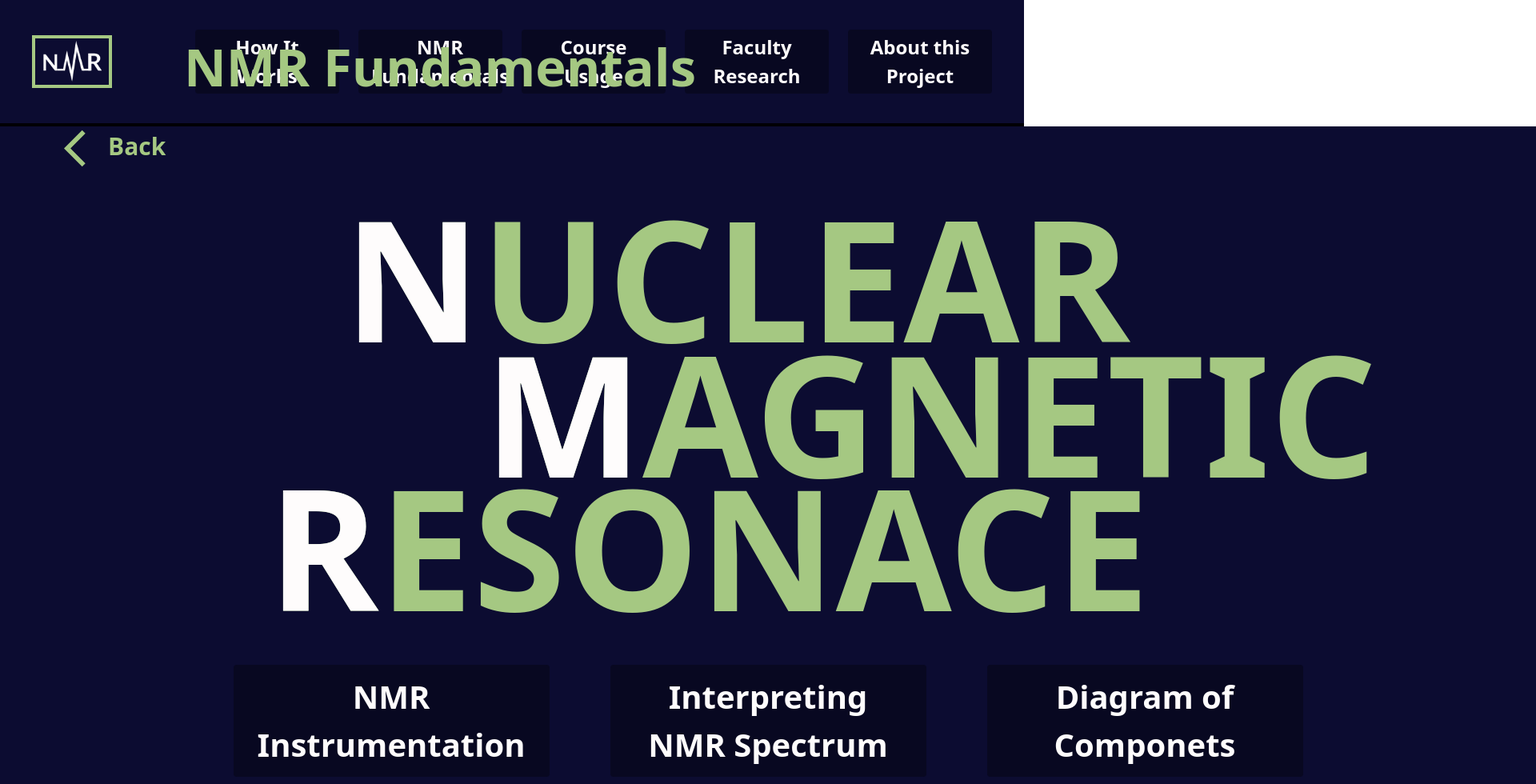
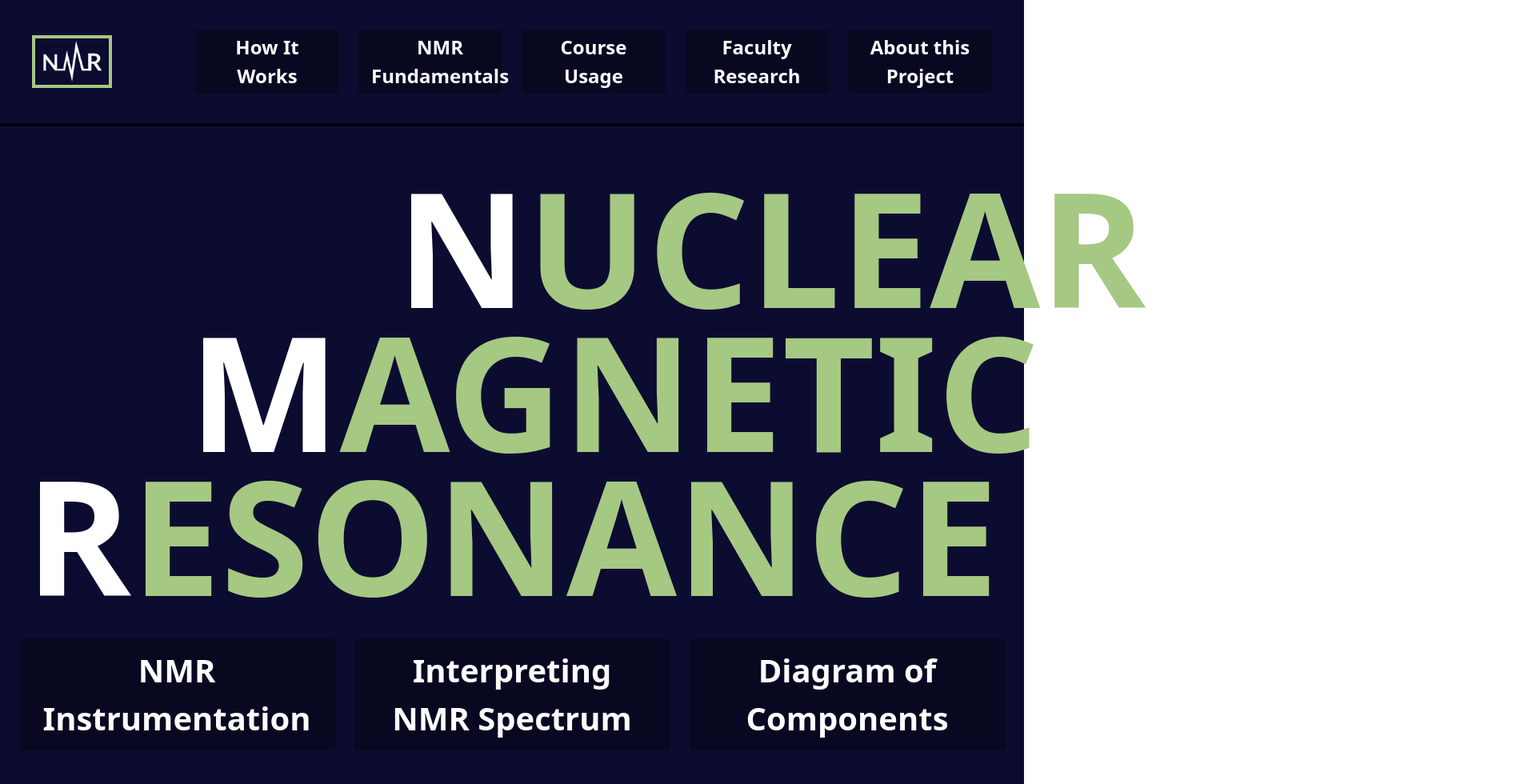
Before and after one commit to phucho0307/NMR-Display, a React (Vite) app in the folder frontend/: page /nmr-fundamentals in a window 1280 px wide. Shown: the top 980 px of the page at 80% size, 1920 px wide, since content can reach past the window. Built offline with nearby package versions, Linux system fonts and the light colour scheme.

Commit message:
I added the back buttons to the write places as well some documentation

```diff
--- a/frontend/src/pages/AboutProj.tsx
+++ b/frontend/src/pages/AboutProj.tsx
@@ -1,52 +1,69 @@
+/**
+ * AboutProj Component
+ *
+ * This component renders a responsive page for the "NMR Fundamentals" section.
+ * It dynamically adjusts to different screen sizes using Tailwind CSS.
+ *
+ * Key Features:
+ * - Uses `flexbox` for layout responsiveness.
+ * - Adjusts text sizes and spacing for different screen sizes.
+ * - Provides navigation links to related sections.
+ * - Includes a back button for easy navigation.
+ */
 import { Link } from "react-router";
+import ArrowBackIosIcon from "@mui/icons-material/ArrowBackIos";
 
 export default function AboutProj() {
   return (
-    <main className="bg-[#0C0C31] w-[1920px] h-[922px]">
-      <p className="text-[#0C0C31]">hi, used to "create" the page</p>
-      <p className="absolute text-[#A5C882] text-[210px] font-bold top-[190px] left-[430px]">
-        NUCLEAR
-      </p>
-      <p className="absolute text-[#A5C882] text-[210px] font-bold top-[359px] left-[605px]">
-        MAGNETIC
-      </p>
-      <p className="absolute text-[#A5C882] text-[210px] font-bold top-[526px] left-[335px]">
-        RESONACE
-      </p>
-      <p className="absolute text-[#FEFCFC] text-[210px] font-bold top-[190px] left-[430px]">
-        N
-      </p>
-      <p className="absolute text-[#FEFCFC] text-[210px] font-bold top-[359px] left-[605px]">
-        M
-      </p>
-      <p className="absolute text-[#FEFCFC] text-[210px] font-bold top-[526px] left-[335px]">
-        R
-      </p>
+    <main className="bg-[#0C0C31] flex flex-col items-center px-4">
+      {/* Title Section */}
+      <div className="w-full text-left pt-15 pb-10">
+        <p className="text-[#A5C882] font-bold text-[200px] leading-45 ml-120">
+          <span className="text-white">N</span>
+          UCLEAR
+        </p>
+        <p className="text-[#A5C882] font-bold text-[200px] leading-45 ml-55 text-center">
+          <span className="text-white">M</span>
+          AGNETIC
+        </p>
+        <p className="text-[#A5C882] font-bold text-[200px] leading-45 text-center">
+          <span className="text-white">R</span>
+          ESONANCE
+        </p>
+      </div>
 
-      <div className="absolute top-[831px] flex space-x-[76px] w-[1920px] justify-center">
+      {/* Navigation Links */}
+      <div className="flex flex-wrap justify-center gap-6">
         <Link
           to="/about"
-          className="flex font-semibold items-center justify-center text-[40px] w-[390px] h-[100px] rounded bg-[#080821] text-center"
+          className="flex flex-col items-center justify-center font-bold text-[35px] w-[400px] h-[100px] rounded bg-[#080821] text-center p-4"
         >
           About
         </Link>
         <Link
           to="/credits"
-          className="flex font-semibold items-center justify-center  text-[40px]  w-[390px] h-[100px] rounded bg-[#080821] text-center"
+          className="flex flex-col items-center justify-center font-bold text-[40px] w-[400px] h-[100px] rounded bg-[#080821] text-center p-4"
         >
           Credits
         </Link>
         <Link
           to="/special-thanks"
-          className="flex font-semibold items-center justify-center text-[40px]  w-[390px] h-[100px] rounded bg-[#080821] text-center"
+          className="flex flex-col items-center justify-center font-bold text-[40px] w-[400px] h-[100px] rounded bg-[#080821] text-center p-4"
         >
           Special Thanks
         </Link>
       </div>
 
-      <p className="absolute text-[#A5C882] text-[70px] font-semibold top-[35px] left-[237px]">
-        About this Project
-      </p>
+      {/* Back Button */}
+      <div className="flex items-center justify-center w-full mt-10">
+        <Link
+          to="/"
+          className="flex items-center text-[#A5C882] text-[5vw] md:text-[30px] font-bold"
+        >
+          <ArrowBackIosIcon sx={{ fontSize: 55 }} />
+          <span>Back</span>
+        </Link>
+      </div>
     </main>
   );
 }
--- a/frontend/src/pages/CourseUsage.tsx
+++ b/frontend/src/pages/CourseUsage.tsx
@@ -1,32 +1,42 @@
+/**
+ * CourseUsage Component
+ *
+ * This component renders a responsive page for the "NMR Fundamentals" section.
+ * It dynamically adjusts to different screen sizes using Tailwind CSS.
+ *
+ * Key Features:
+ * - Uses `flexbox` for layout responsiveness.
+ * - Adjusts text sizes and spacing for different screen sizes.
+ * - Provides navigation links to related sections.
+ * - Includes a back button for easy navigation.
+ */
 import { Link } from "react-router";
+import ArrowBackIosIcon from "@mui/icons-material/ArrowBackIos";
 
 export default function CourseUsage() {
   return (
-    <main className="bg-[#0C0C31] w-[1920px] h-[922px]">
-      <p className="text-[#0C0C31]">hi, used to "create" the page</p>
-      <p className="absolute text-[#A5C882] text-[210px] font-bold top-[190px] left-[430px]">
-        NUCLEAR
-      </p>
-      <p className="absolute text-[#A5C882] text-[210px] font-bold top-[359px] left-[605px]">
-        MAGNETIC
-      </p>
-      <p className="absolute text-[#A5C882] text-[210px] font-bold top-[526px] left-[335px]">
-        RESONACE
-      </p>
-      <p className="absolute text-[#FEFCFC] text-[210px] font-bold top-[190px] left-[430px]">
-        N
-      </p>
-      <p className="absolute text-[#FEFCFC] text-[210px] font-bold top-[359px] left-[605px]">
-        M
-      </p>
-      <p className="absolute text-[#FEFCFC] text-[210px] font-bold top-[526px] left-[335px]">
-        R
-      </p>
+    <main className="bg-[#0C0C31] flex flex-col items-center px-4">
+      {/* Title Section */}
+      <div className="w-full text-left pt-15 pb-10">
+        <p className="text-[#A5C882] font-bold text-[200px] leading-45 ml-120">
+          <span className="text-white">N</span>
+          UCLEAR
+        </p>
+        <p className="text-[#A5C882] font-bold text-[200px] leading-45 ml-55 text-center">
+          <span className="text-white">M</span>
+          AGNETIC
+        </p>
+        <p className="text-[#A5C882] font-bold text-[200px] leading-45 text-center">
+          <span className="text-white">R</span>
+          ESONANCE
+        </p>
+      </div>
 
-      <div className="absolute top-[831px] flex space-x-[76px] w-[1920px] justify-center">
+      {/* Navigation Links */}
+      <div className="flex flex-wrap justify-center gap-6">
         <Link
           to="/gen-chem"
-          className="flex font-semibold text-[40px] px-15 py-[10px] justify-between rounded bg-[#080821] text-center"
+          className="flex flex-col items-center justify-center font-bold text-[5vw] md:text-[40px] w-[80%] md:w-[395px] h-[100px] md:h-[140px] rounded bg-[#080821] text-center p-4"
         >
           General
           <br />
@@ -34,7 +44,7 @@ export default function CourseUsage() {
         </Link>
         <Link
           to="/org-chem"
-          className="flex font-semibold text-[40px] px-15 py-[10px] justify-between rounded bg-[#080821] text-center"
+          className="flex flex-col items-center justify-center font-bold text-[5vw] md:text-[40px] w-[80%] md:w-[395px] h-[100px] md:h-[140px] rounded bg-[#080821] text-center p-4"
         >
           Organic
           <br />
@@ -42,21 +52,32 @@ export default function CourseUsage() {
         </Link>
         <Link
           to="/bio-inst"
-          className="flex font-semibold text-[40px] px-[60px] py-[8px] justify-between rounded bg-[#080821] text-center"
+          className="flex flex-col items-center justify-center font-bold text-[5vw] md:text-[40px] w-[80%] md:w-[395px] h-[100px] md:h-[140px] rounded bg-[#080821] text-center p-4"
         >
-          Biological <br /> Instrumentation
+          Biologoical
+          <br />
+          Instrumentation
         </Link>
         <Link
           to="/adv-syn"
-          className="flex font-semibold text-[40px] px-15 py-[8px] justify-between rounded bg-[#080821] text-center"
+          className="flex flex-col items-center justify-center font-bold text-[5vw] md:text-[40px] w-[80%] md:w-[395px] h-[100px] md:h-[140px] rounded bg-[#080821] text-center p-4"
         >
-          Advanced <br /> Synthesis
+          Advanced
+          <br />
+          Synthesis
         </Link>
       </div>
 
-      <p className="absolute text-[#A5C882] text-[70px] font-semibold top-[35px] left-[237px]">
-        Course Usage
-      </p>
+      {/* Back Button */}
+      <div className="flex items-center justify-center w-full mt-10">
+        <Link
+          to="/"
+          className="flex items-center text-[#A5C882] text-[5vw] md:text-[30px] font-bold"
+        >
+          <ArrowBackIosIcon sx={{ fontSize: 55 }} />
+          <span>Back</span>
+        </Link>
+      </div>
     </main>
   );
 }
--- a/frontend/src/pages/Credits.tsx
+++ b/frontend/src/pages/Credits.tsx
@@ -77,7 +77,7 @@ export default function Credits() {
             {accordionData.map((item, index) => (
               <div key={index} className="border-b border-gray-500 pb-4">
                 <button
-                  className="text-[48px] flex justify-between items-center w-full text-left text-[#A5C882] hover:text-white transition-all duration-300"
+                  className="text-[48px] flex justify-between items-center w-full text-left text-white hover:text-white transition-all duration-300"
                   onClick={() => handleClick(index)}
                 >
                   {item.title}
--- a/frontend/src/pages/FacultyResearch.tsx
+++ b/frontend/src/pages/FacultyResearch.tsx
@@ -1,53 +1,69 @@
+/**
+ * FacultyResearch Component
+ *
+ * This component renders a responsive page for the "NMR Fundamentals" section.
+ * It dynamically adjusts to different screen sizes using Tailwind CSS.
+ *
+ * Key Features:
+ * - Uses `flexbox` for layout responsiveness.
+ * - Adjusts text sizes and spacing for different screen sizes.
+ * - Provides navigation links to related sections.
+ * - Includes a back button for easy navigation.
+ */
 import { Link } from "react-router";
+import ArrowBackIosIcon from "@mui/icons-material/ArrowBackIos";
 
 export default function FacultyResearch() {
   return (
-        <main className="bg-[#0C0C31] w-[1920px] h-[922px]">
-        <p className="text-[#0C0C31]">hi, used to "create" the page</p>
-        <p className="absolute text-[#A5C882] text-[210px] font-bold top-[190px] left-[430px]">
-          NUCLEAR
+    <main className="bg-[#0C0C31] flex flex-col items-center px-4">
+      {/* Title Section */}
+      <div className="w-full text-left pt-15 pb-10">
+        <p className="text-[#A5C882] font-bold text-[200px] leading-45 ml-120">
+          <span className="text-white">N</span>
+          UCLEAR
         </p>
-        <p className="absolute text-[#A5C882] text-[210px] font-bold top-[359px] left-[605px]">
-          MAGNETIC
+        <p className="text-[#A5C882] font-bold text-[200px] leading-45 ml-55 text-center">
+          <span className="text-white">M</span>
+          AGNETIC
         </p>
-        <p className="absolute text-[#A5C882] text-[210px] font-bold top-[526px] left-[335px]">
-          RESONACE
+        <p className="text-[#A5C882] font-bold text-[200px] leading-45 text-center">
+          <span className="text-white">R</span>
+          ESONANCE
         </p>
-        <p className="absolute text-[#FEFCFC] text-[210px] font-bold top-[190px] left-[430px]">
-          N
-        </p>
-        <p className="absolute text-[#FEFCFC] text-[210px] font-bold top-[359px] left-[605px]">
-          M
-        </p>
-        <p className="absolute text-[#FEFCFC] text-[210px] font-bold top-[526px] left-[335px]">
-          R
-        </p>
+      </div>
 
-        <div className="absolute top-[831px] flex space-x-[70px] w-[1920px] justify-center">
+      {/* Navigation Links */}
+      <div className="flex flex-wrap justify-center gap-6">
         <Link
           to="/katie"
-            className="flex font-semibold items-center justify-center text-[40px]  w-[460px] h-[140px] rounded bg-[#080821] text-center"
+          className="flex flex-col items-center justify-center font-bold text-[35px] w-[400px] h-[100px] md:h-[140px] rounded bg-[#080821] text-center p-4"
         >
           Katie Adelsberger, PhD
         </Link>
         <Link
           to="/diana"
-            className="flex font-semibold items-center justify-center text-[40px]  w-[460px] h-[140px] rounded bg-[#080821] text-center"
+          className="flex flex-col items-center justify-center font-bold text-[40px] w-[400px] h-[100px] md:h-[140px] rounded bg-[#080821] text-center p-4"
         >
           Diana Cermak, PhD
         </Link>
-          < Link
+        <Link
           to="/helen"
-            className="flex font-semibold items-center justify-center text-[40px]  w-[460px] h-[140px] rounded bg-[#080821] text-center"
+          className="flex flex-col items-center justify-center font-bold text-[40px] w-[400px] h-[100px] md:h-[140px] rounded bg-[#080821] text-center p-4"
         >
           Helen Hoyt, PhD
         </Link>
       </div>
-        <p className="absolute text-[#A5C882] text-[70px] font-semibold top-[35px] left-[237px]">
-          Faculty Research
-        </p>
 
-
+      {/* Back Button */}
+      <div className="flex items-center justify-center w-full mt-10">
+        <Link
+          to="/"
+          className="flex items-center text-[#A5C882] text-[5vw] md:text-[30px] font-bold"
+        >
+          <ArrowBackIosIcon sx={{ fontSize: 55 }} />
+          <span>Back</span>
+        </Link>
+      </div>
     </main>
   );
 }
--- a/frontend/src/pages/NMRFundamentals.tsx
+++ b/frontend/src/pages/NMRFundamentals.tsx
@@ -1,32 +1,42 @@
+/**
+ * NMRFundamentals Component
+ *
+ * This component renders a responsive page for the "NMR Fundamentals" section.
+ * It dynamically adjusts to different screen sizes using Tailwind CSS.
+ *
+ * Key Features:
+ * - Uses `flexbox` for layout responsiveness.
+ * - Adjusts text sizes and spacing for different screen sizes.
+ * - Provides navigation links to related sections.
+ * - Includes a back button for easy navigation.
+ */
 import { Link } from "react-router";
 import ArrowBackIosIcon from "@mui/icons-material/ArrowBackIos";
 
 export default function NMRFundamentals() {
   return (
-    <main className="bg-[#0C0C31] w-[1920px] h-[922px]">
-      <p className="absolute text-[#A5C882] text-[210px] font-bold top-[190px] left-[430px]">
-        NUCLEAR
+    <main className="bg-[#0C0C31] flex flex-col items-center px-4">
+      {/* Title Section */}
+      <div className="w-full text-left pt-15 pb-10">
+        <p className="text-[#A5C882] font-bold text-[200px] leading-45 ml-120">
+          <span className="text-white">N</span>
+          UCLEAR
         </p>
-      <p className="absolute text-[#A5C882] text-[210px] font-bold top-[359px] left-[605px]">
-        MAGNETIC
+        <p className="text-[#A5C882] font-bold text-[200px] leading-45 ml-55 text-center">
+          <span className="text-white">M</span>
+          AGNETIC
         </p>
-      <p className="absolute text-[#A5C882] text-[210px] font-bold top-[526px] left-[335px]">
-        RESONACE
+        <p className="text-[#A5C882] font-bold text-[200px] leading-45 text-center">
+          <span className="text-white">R</span>
+          ESONANCE
         </p>
-      <p className="absolute text-[#FEFCFC] text-[210px] font-bold top-[190px] left-[430px]">
-        N
-      </p>
-      <p className="absolute text-[#FEFCFC] text-[210px] font-bold top-[359px] left-[605px]">
-        M
-      </p>
-      <p className="absolute text-[#FEFCFC] text-[210px] font-bold top-[526px] left-[335px]">
-        R
-      </p>
+      </div>
 
-      <div className="absolute top-[831px] flex space-x-[76px] w-[1920px] justify-center">
+      {/* Navigation Links */}
+      <div className="flex flex-wrap justify-center gap-6">
         <Link
           to="/nmr-instrumentation"
-          className="flex font-semibold items-center justify-center text-[40px]  w-[395px] h-[140px] rounded bg-[#080821] text-center"
+          className="flex flex-col items-center justify-center font-bold text-[5vw] md:text-[40px] w-[80%] md:w-[395px] h-[100px] md:h-[140px] rounded bg-[#080821] text-center p-4"
         >
           NMR
           <br />
@@ -34,7 +44,7 @@ export default function NMRFundamentals() {
         </Link>
         <Link
           to="/interpreting"
-          className="flex font-semibold items-center justify-center text-[40px]  w-[395px] h-[140px] rounded bg-[#080821] text-center"
+          className="flex flex-col items-center justify-center font-bold text-[5vw] md:text-[40px] w-[80%] md:w-[395px] h-[100px] md:h-[140px] rounded bg-[#080821] text-center p-4"
         >
           Interpreting
           <br />
@@ -42,23 +52,24 @@ export default function NMRFundamentals() {
         </Link>
         <Link
           to="/diagram"
-          className="flex font-semibold items-center justify-center text-[40px]  w-[395px] h-[140px] rounded bg-[#080821] text-center"
+          className="flex flex-col items-center justify-center font-bold text-[5vw] md:text-[40px] w-[80%] md:w-[395px] h-[100px] md:h-[140px] rounded bg-[#080821] text-center p-4"
         >
-          Diagram of <br /> Componets
+          Diagram of
+          <br />
+          Components
         </Link>
       </div>
-      {/* Navigation buttons */}
-      <div className="flex gap-10 items-center w-full px-20">
-        <div className="flex items-center text-[#A5C882] text-[30px] font-bold justify-self-start mr-145">
-          <Link to="/">
+
+      {/* Back Button */}
+      <div className="flex items-center justify-center w-full mt-10">
+        <Link
+          to="/"
+          className="flex items-center text-[#A5C882] text-[5vw] md:text-[30px] font-bold"
+        >
           <ArrowBackIosIcon sx={{ fontSize: 55 }} />
           <span>Back</span>
         </Link>
       </div>
-      </div>
-      <h1 className="absolute text-[#A5C882] text-[65px] font-semibold top-[35px] left-[230px]">
-        NMR Fundamentals
-      </h1>
     </main>
   );
 }
```
Also changed, not shown: frontend/src/pages/AdvSyn.tsx (+38 -9 lines), frontend/src/pages/BioInst.tsx (+41 -12 lines), frontend/src/pages/OrgChem.tsx (+39 -10 lines). Lines whose indentation alone changed are shown as unchanged.
